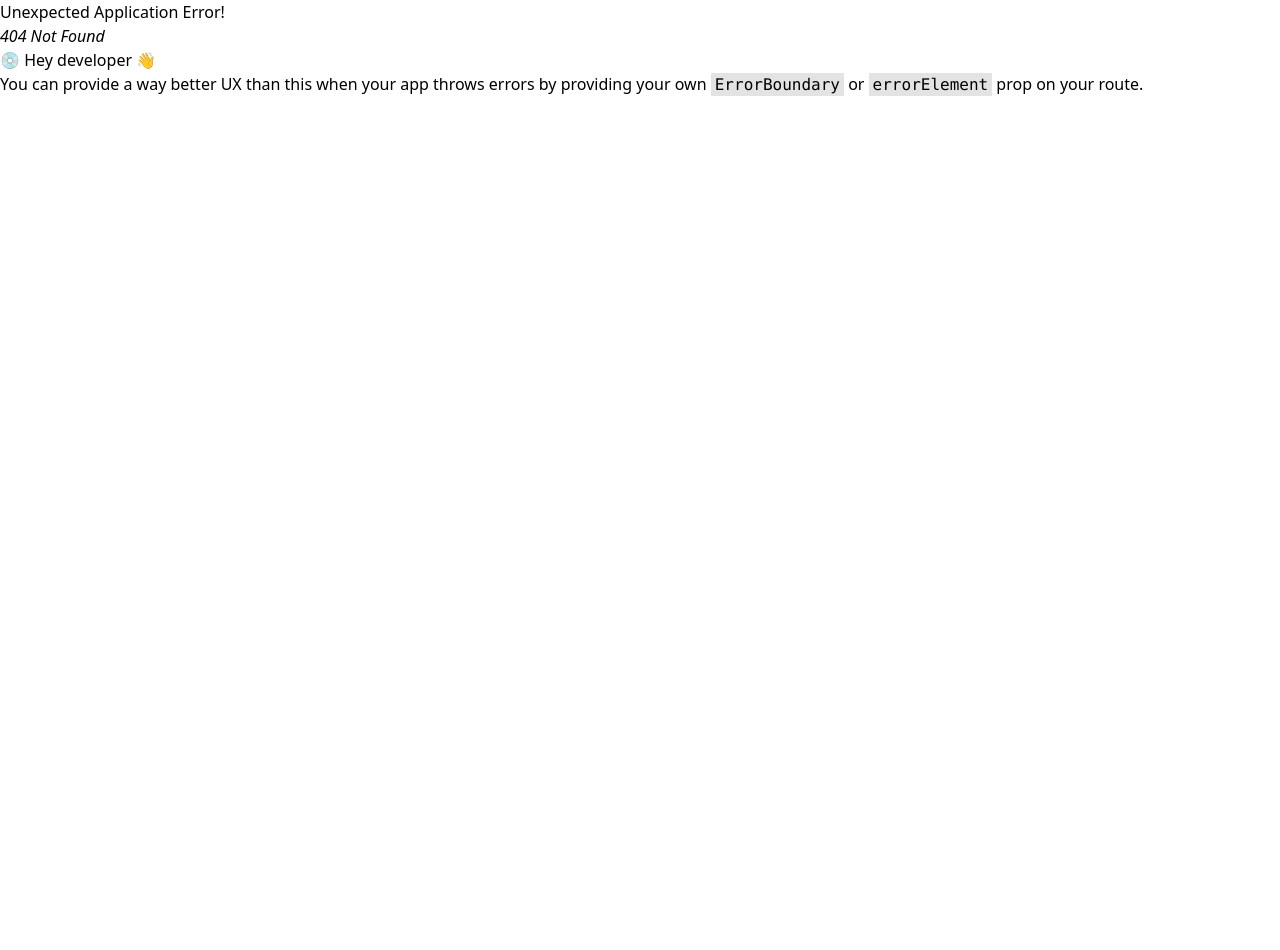
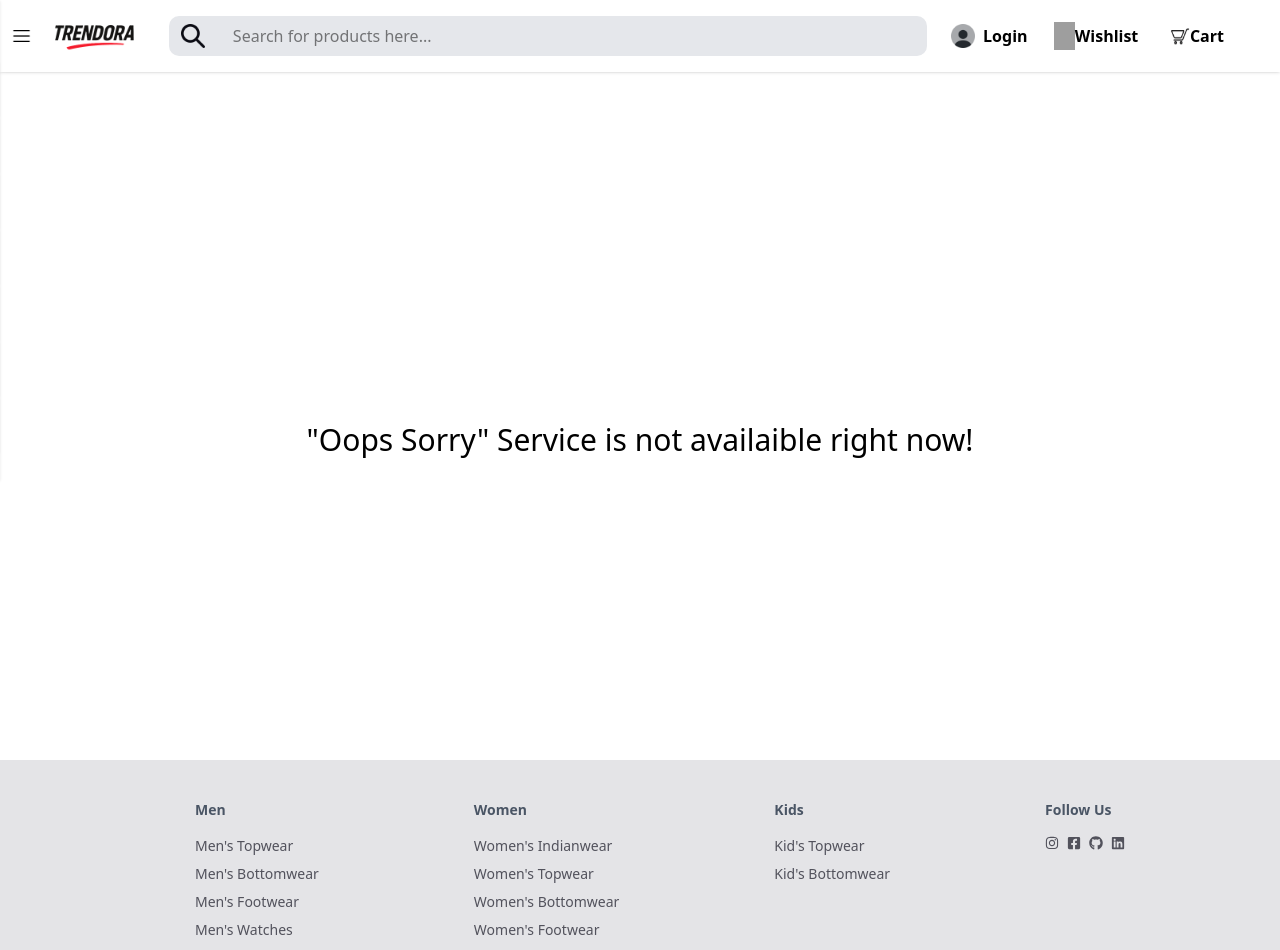
Before and after one commit to impushkr/Trendora, a React (Vite) app: page /payment in a window 1280 px wide. Before the commit this address had no page. Shown: the top 950 px of the page. Before the commit the page ends 800 px from the top, so only its background shows below. Built offline with nearby package versions, Linux system fonts and the light colour scheme; grey boxes are pictures that could not be loaded.

Commit message:
some UI changes

```diff
--- a/src/components/Footer.jsx
+++ b/src/components/Footer.jsx
@@ -1,4 +1,4 @@
-import{FaInstagram , FaFacebookSquare ,FaWhatsapp , FaLinkedin } from "react-icons/fa"
+import{FaInstagram , FaFacebookSquare ,FaGithub , FaLinkedin } from "react-icons/fa"
 import { Link } from "react-router"
 export default function Footer(){
     return(
@@ -74,8 +74,8 @@ export default function Footer(){
                         </Link>
                       </li>
                       <li>
-                        <Link to="#">
-                          <FaWhatsapp />
+                        <Link to="https://github.com/impushkr">
+                          <FaGithub />
                         </Link>
                       </li>
                       <li>
--- a/src/components/Nav.jsx
+++ b/src/components/Nav.jsx
@@ -1,6 +1,7 @@
 import { useSearch } from "../context/SearchContext";
 import { useCart } from "../context/CartContext";
 import { Link } from "react-router";
+import { useState } from "react";
 
 
 
@@ -9,18 +10,38 @@ export default function Nav() {
   const {input,handlechange,handlesubmit}=useSearch();
   const{cartItem}=useCart();
 
-
+  const[slide,setSlide]=useState(false);
 
 
   return (
     <>
+
+    <div className={`flex flex-col bg-white shadow h-[60vh] w-[30vh] font-medium items-center border  fixed z-105 top-0 transition-transform duration-300 ${slide ? "translate-x-0":"-translate-x-full"}`}>
+       <div className="flex gap-2 h-15 w-full items-center justify-center border-b relative">
+            <img
+              className="size-6"
+              src="/profileicon.png"
+              alt="Profile Icon"
+            />
+            <h2>Login</h2>
+            <button className="absolute top-0 shadow right-1 text-2xl  rounded w-[3vh]" onClick={()=>setSlide(!slide)}>×</button>
+          </div>
+       <button className="shadow h-14 w-full"  onClick={()=>setSlide(!slide)}><Link to="/">Home</Link></button>
+       <button className="shadow h-14 w-full"  onClick={()=>setSlide(!slide)}><Link to="#">Your Orders</Link></button>
+       <button className="shadow h-14 w-full"  onClick={()=>setSlide(!slide)}><Link to="/wishlist">Your wishlist</Link></button>
+       <button className="shadow h-14 w-full"  onClick={()=>setSlide(!slide)}><Link to="/cart">Your cartlist</Link></button>
+       <button className="shadow h-14 w-full"  onClick={()=>setSlide(!slide)}><Link to="#">About Us</Link></button>
+       <button className="shadow h-14 w-full"  onClick={()=>setSlide(!slide)}><Link to="https://www.linkedin.com/in/pushkar-singh-2572542b1">Contack us</Link></button>
+       <button className="shadow h-14 w-full"  onClick={()=>setSlide(!slide)}><Link to="#">Help !</Link></button>
+
+      </div>
       <nav className="z-100 flex shadow items-center justify-between gap-6 top-0 sm: h-14  md:h-18 overflow-hidden bg-white w-full fixed">
 
 
+
         <div className="flex gap-2 items-center ml-2">
-          <button className=" size-7 p-1">
+          <button onClick={()=>setSlide(!slide)} className=" size-7 p-1">
             <img
-              className="sm: md:hidden"
               src="/menu.png"
               alt="menu"
             />
@@ -33,6 +54,8 @@ export default function Nav() {
           />
           </Link>
         </div>
+
+
 
 
         <div
@@ -107,6 +130,9 @@ export default function Nav() {
             className="h-10 w-md focus:outline-none" type="text" placeholder="Search for products here...." />
             </form>
 
+
+
+
     </>
   );
 }
--- /dev/null
+++ b/src/components/PaymentPage.jsx
@@ -0,0 +1,20 @@
+export default function PaymentPage(){
+
+
+    return(
+
+        <>
+
+        <div className="md:mt-30 h-[80vh] w-full flex items-center justify-center font-medium text-3xl">
+
+            <h1 >
+
+                "Oops Sorry" Service is not availaible right now!
+            </h1>
+
+        </div>
+
+
+        </>
+    )
+}
--- a/src/components/ProductsDetails.jsx
+++ b/src/components/ProductsDetails.jsx
@@ -1,5 +1,6 @@
 import { useCart } from "../context/CartContext";
 import { useWishlist } from "../context/WishlistContext";
+import { Link } from "react-router";
 
 import {
   indianWear,
@@ -102,8 +103,9 @@ return(<>
         className="font-bold text-white bg-blue-500 w-[20vh] h-[6vh] rounded-2xl shadow hover:scale-95">
         ADD TO CART</button>
         )}
-
+        <Link to="/payment">
         <button className="font-bold text-white bg-blue-500 w-[20vh] h-[6vh] rounded-2xl shadow hover:scale-95">BUY NOW</button>
+        </Link>
         </div>
 
         </div>
--- a/src/main.jsx
+++ b/src/main.jsx
@@ -9,6 +9,7 @@ import Products from "./components/Products.jsx"
 import ProductsDetails from './components/ProductsDetails.jsx';
 import Cart from './components/Cart.jsx'
 import WishList from './components/WishList.jsx';
+import PaymentPage from './components/PaymentPage.jsx';
 
 import {
   indianWear,
@@ -105,6 +106,10 @@ const router=createBrowserRouter([
          {
           path:"/wishlist",
           element:<WishList/>
+         },
+         {
+          path:"/payment",
+          element:<PaymentPage/>
          }
     ]
   }
```
